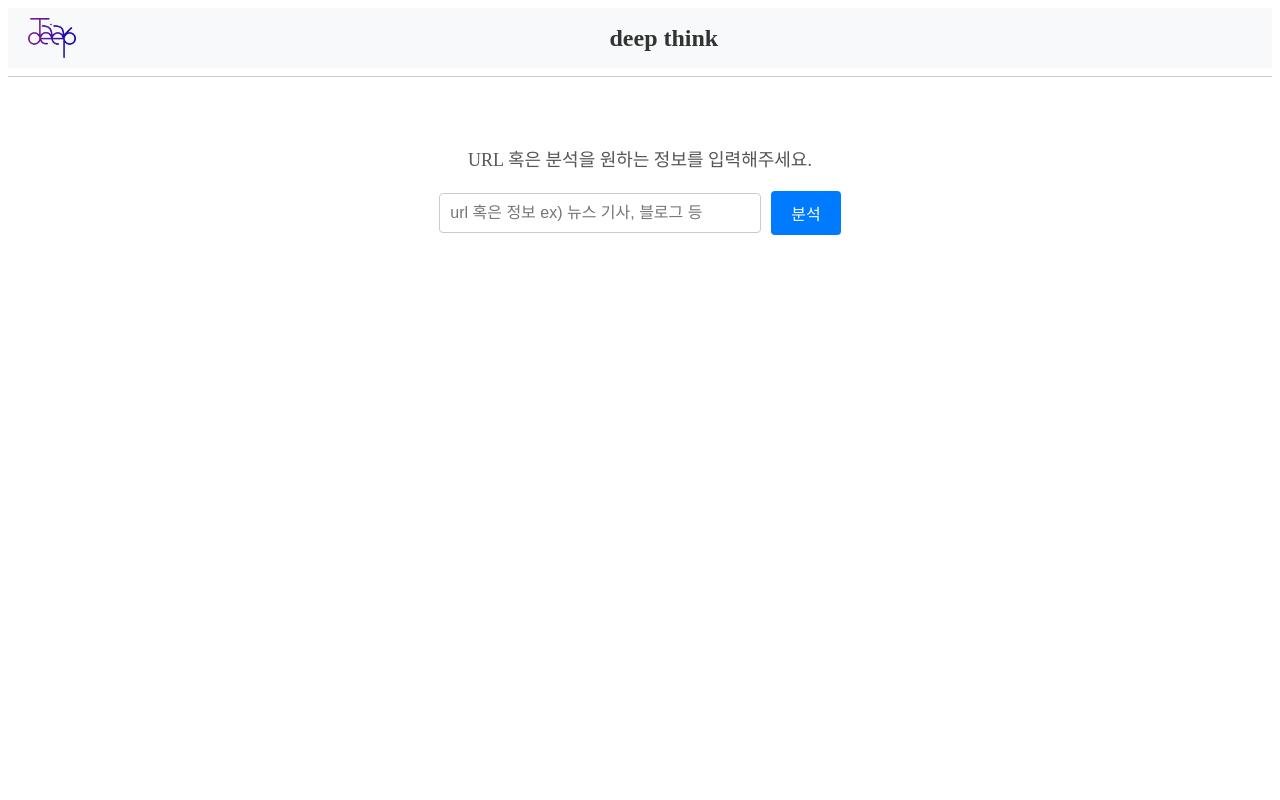
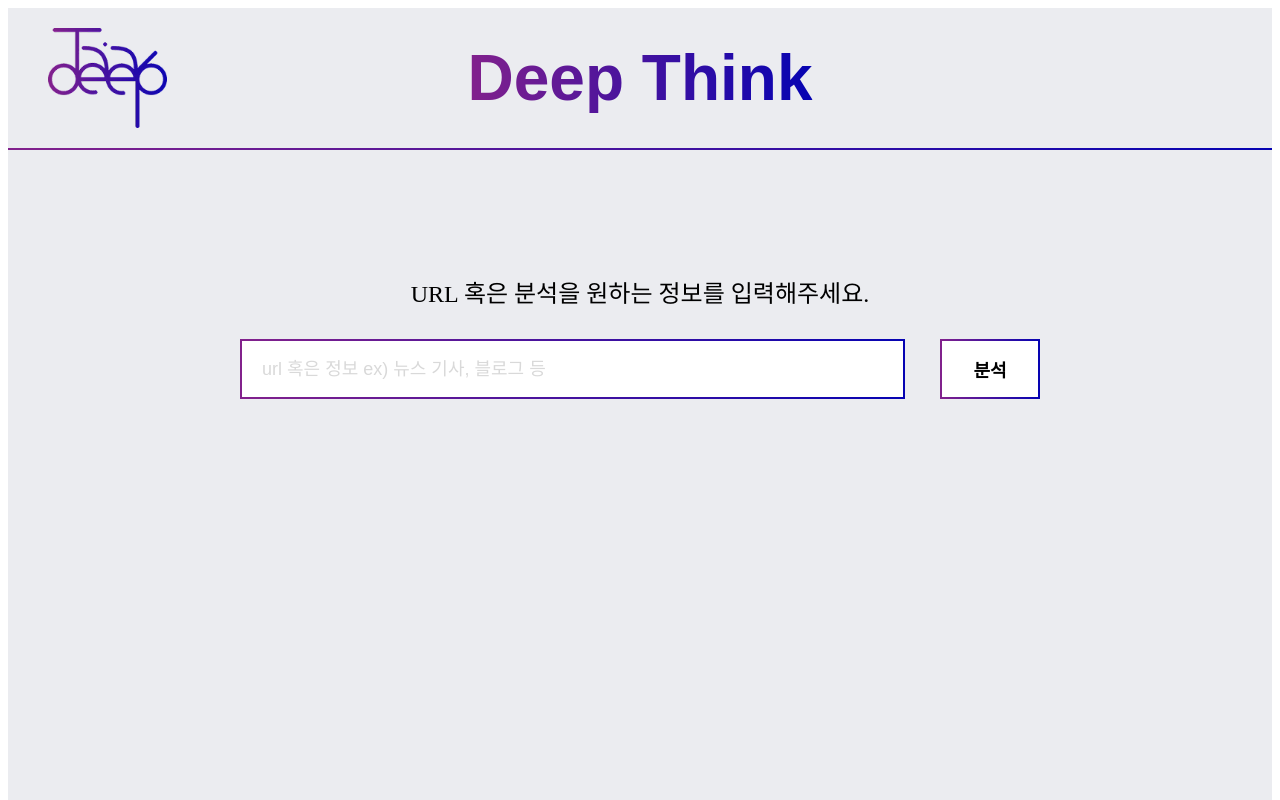
Before and after one commit to Deep-Think-Project/Client, a React (Create React App) app in the folder deepthink_client/: page / in a window 1280 px wide. Shown: the top 800 px of the page. Built offline with nearby package versions, Linux system fonts and the light colour scheme; no server answers.

Commit message:
Complete MainPage Design

```diff
--- a/deepthink_client/src/components/Header.js
+++ b/deepthink_client/src/components/Header.js
@@ -7,7 +7,7 @@ function Header() {
     <>
       <div className="header-container">
         <img src={logo} alt="logo" className="logo" />
-        <div className="service-name">deep think</div>
+        <div className="service-name">Deep Think</div>
       </div>
       <hr />
     </>
--- a/deepthink_client/src/styles/Header.css
+++ b/deepthink_client/src/styles/Header.css
@@ -1,25 +1,69 @@
+/* 헤더 컨테이너 스타일 */
 .header-container {
-    display: flex;           /* flexbox로 요소를 가로로 배치 */
-    align-items: center;     /* 수직 가운데 정렬 */
-    padding: 10px 20px;      /* 상하 10px, 좌우 20px 여백 */
-    background-color: #f8f9fa; /* 연한 회색 배경 */
+    display: flex; /* 내부 요소를 가로로 배치 */
+    align-items: center; /* 세로 중앙 정렬 */
+    justify-content: space-between; /* 좌우 정렬: 로고는 왼쪽, 버튼은 오른쪽 */
+    padding: 20px 40px; /* 내부 여백 설정 */
+    background-color: #ebecf0; /* 배경색 설정 */
+    position: relative; /* 내부 절대 위치 요소 배치를 위한 기준 설정 */
+}
+
+/* 로고 스타일 */
+.logo {
+    height: 100px; /* 로고 높이 설정 */
+    width: auto; /* 비율 유지하며 크기 조정 */
+}
+
+/* 서비스 이름 스타일 (가운데 정렬) */
+.service-name {
+    position: absolute; /* 부모 요소(.header-container) 기준으로 위치 지정 */
+    left: 50%; /* 왼쪽 기준으로 50% 이동 */
+    transform: translateX(-50%); /* 자신의 절반만큼 왼쪽으로 이동하여 정확한 중앙 정렬 */
+    font-size: 64px; /* 글자 크기 설정 */
+    font-weight: bold; /* 글자 두께 설정 */
+    font-family: Arial, sans-serif; /* 폰트 설정 */
+
+    /* 텍스트에 그라디언트 효과 적용 */
+    background: linear-gradient(to right, #82218c, #0603b2);
+    -webkit-background-clip: text;
+    -webkit-text-fill-color: transparent;
+    background-clip: text;
+    color: transparent; /* 일반 텍스트 색상을 투명으로 설정 */
+}
+
+/* 구분선(hr) 스타일 */
+hr {
+    border: none; /* 기본 테두리 제거 */
+    height: 2px; /* 선의 높이 설정 */
+    background: linear-gradient(to right, #82218c, #0603b2); /* 선에 그라디언트 적용 */
+    margin: 0; /* 기본 마진 제거 */
+}
+
+/* 📱 태블릿 (768px 이하) */
+@media (max-width: 768px) {
+    .header-container {
+        padding: 15px 20px; /* 패딩 크기 줄이기 */
     }
 
     .logo {
-    margin-right: auto;      /* 로고를 왼쪽에 고정 */
-    height: 40px;            /* 로고 높이 */
+        height: 50px; /* 로고 크기 줄이기 */
     }
 
     .service-name {
-    flex: 1;                 /* 남은 공간을 차지해 가운데 정렬 */
-    text-align: center;      /* 텍스트 가운데 정렬 */
-    font-size: 24px;         /* 폰트 크기 */
-    font-weight: bold;       /* 굵은 폰트 */
-    color: #333;             /* 진한 회색 텍스트 */
+        font-size: 36px; /* 서비스 이름 글자 크기 줄이기 */
+        margin-left: 20px; /* 여백 감소 */
+    }
 }
 
-  hr {
-    width: 100%;             /* 전체 너비 */
-    border: 0;               /* 기본 테두리 제거 */
-    border-top: 1px solid #ccc; /* 위쪽에 1px 회색 선 */
+/* 📱 모바일 (480px 이하) */
+@media (max-width: 480px) {
+    .header-container {
+        flex-direction: column; /* 세로 정렬로 변경 */
+        align-items: flex-start; /* 왼쪽 정렬 */
     }
+
+    .service-name {
+        margin-left: 0; /* 좌측 여백 제거 */
+        margin-top: 10px; /* 위쪽 여백 추가 */
+    }
+}
--- a/deepthink_client/src/styles/SearchBar.css
+++ b/deepthink_client/src/styles/SearchBar.css
@@ -1,40 +1,123 @@
+/* 메인 콘텐츠 영역 스타일 */
 .main-content {
-    display: flex;           /* flexbox로 요소 배치 */
-    flex-direction: column;  /* 세로 방향 배치 */
-    align-items: center;     /* 수평 가운데 정렬 */
-    margin-top: 50px;        /* 상단 여백 */
+    display: flex; /* 내부 요소를 플렉스 박스로 배치 */
+    flex-direction: column; /* 요소를 세로 방향으로 정렬 */
+    align-items: center; /* 가운데 정렬 */
+    padding: 100px 20px; /* 상단과 하단에 여백 추가 */
+    background-color: #ebecf0; /* 배경색 설정 */
+    min-height: calc(100vh - 120px); /* 화면 높이에서 헤더(예상 높이 120px)를 제외한 최소 높이 설정 */
+}
+
+/* 안내 문구 스타일 */
+.instruction {
+    font-size: 24px; /* 글자 크기 */
+    font-weight: 500; /* 글자 두께 */
+    color: #000000; /* 글자 색상 */
+    margin-bottom: 30px; /* 아래쪽 여백 추가 */
+    text-align: center; /* 텍스트 가운데 정렬 */
+}
+
+/* 검색 입력창과 버튼을 감싸는 컨테이너 스타일 */
+.search-container {
+    display: flex; /* 입력창과 버튼을 가로로 배치 */
+    width: 100%; /* 가로폭 최대 */
+    max-width: 800px; /* 최대 가로폭 제한 */
+    margin: 0 auto; /* 가운데 정렬 */
+    gap: 35px; /* 입력창과 버튼 사이 간격 */
+}
+
+/* 검색 입력창 스타일 */
+.search-container input {
+    flex: 1; /* 가변적인 너비 조정 (버튼을 제외한 나머지 공간 차지) */
+    height: 60px; /* 입력창 높이 */
+    padding: 0 20px; /* 좌우 패딩 추가 */
+    font-size: 18px; /* 글자 크기 */
+    border: 2px solid transparent; /* 기본 테두리 투명 */
+    /* border-radius: 4px; /* 모서리 둥글게 */
+    outline: none; /* 포커스 시 기본 외곽선 제거 */
+
+    /* 테두리에 그라디언트 효과 추가 */
+    background-color: #ffffff;
+    background-image: linear-gradient(#ffffff, #ffffff),
+                      linear-gradient(to right, #82218c, #0603b2);
+    background-origin: border-box;
+    background-clip: padding-box, border-box;
+}
+
+/* 검색 입력창 placeholder 스타일 */
+.search-container input::placeholder {
+    color: #d9d9d9; /* 연한 회색 텍스트 */
+}
+
+/* 검색 버튼 스타일 */
+.search-container button {
+    width: 100px; /* 버튼 너비 */
+    height: 60px; /* 버튼 높이 */
+    background-color: #ffffff; /* 버튼 배경색 */
+    color: #000000; /* 글자 색상 */
+    font-size: 18px; /* 글자 크기 */
+    font-weight: bold; /* 글자 두께 */
+    border: 2px solid transparent; /* 기본 테두리 투명 */
+    /* border-radius: 4px; /* 모서리 둥글게 */
+    cursor: pointer; /* 마우스 올릴 때 커서 변경 */
+    transition: background-color 0.3s; /* 배경색 변경 시 부드럽게 전환 */
+
+    /* 테두리에 그라디언트 효과 추가 */
+    background-image: linear-gradient(#ffffff, #ffffff),
+                      linear-gradient(to right, #82218c, #0603b2);
+    background-origin: border-box;
+    background-clip: padding-box, border-box;
+}
+
+/* 검색 버튼에 마우스를 올렸을 때 스타일 */
+.search-container button:hover {
+    background-image: linear-gradient(rgba(255, 255, 255, 0.9), rgba(255, 255, 255, 0.9)),
+                      linear-gradient(to right, #82218c, #0603b2);
+}
+
+/* 📱 태블릿 (768px 이하) */
+@media (max-width: 768px) {
+    .main-content {
+        padding: 60px 20px; /* 패딩 크기 줄이기 */
     }
 
     .instruction {
-    font-size: 18px;         /* 폰트 크기 */
-    color: #555;             /* 중간 회색 텍스트 */
-    margin-bottom: 20px;     /* 아래 여백 */
+        font-size: 20px; /* 안내 문구 크기 줄이기 */
+        margin-bottom: 20px; /* 여백 감소 */
+    }
+
+    .search-container input,
+    .search-container button {
+        height: 50px; /* 입력창과 버튼 높이 줄이기 */
+        font-size: 16px; /* 글자 크기 줄이기 */
+    }
+
+    .search-container button {
+        width: 80px; /* 버튼 너비 줄이기 */
+    }
+}
+
+/* 📱 모바일 (480px 이하) */
+@media (max-width: 480px) {
+    .instruction {
+        font-size: 18px; /* 안내 문구 크기 줄이기 */
     }
 
     .search-container {
-    display: flex;           /* flexbox로 검색창과 버튼 가로 배치 */
-    align-items: center;     /* 수직 가운데 정렬 */
+        flex-direction: column; /* 입력창과 버튼을 세로 배치 */
     }
 
-  input {
-    padding: 10px;           /* 내부 여백 */
-    width: 300px;            /* 너비 */
-    border: 1px solid #ccc;  /* 1px 회색 테두리 */
-    border-radius: 4px;      /* 모서리 둥글게 */
-    margin-right: 10px;      /* 오른쪽 여백 */
-    font-size: 16px;         /* 폰트 크기 */
+    .search-container input {
+        margin-bottom: 0; /* 입력창 아래 여백 제거 */
     }
 
-  button {
-    padding: 10px 20px;      /* 내부 여백 */
-    background-color: #007bff; /* 파란색 배경 */
-    color: white;            /* 흰색 텍스트 */
-    border: none;            /* 테두리 제거 */
-    border-radius: 4px;      /* 모서리 둥글게 */
-    cursor: pointer;         /* 마우스 커서 포인터 */
-    font-size: 16px;         /* 폰트 크기 */
+    .search-container button {
+        width: 100%; /* 버튼 너비 100%로 변경하여 입력창과 동일한 크기 */
+    }
 }
 
-  button:hover {
-    background-color: #0056b3; /* 호버 시 진한 파란색 */
+/* 버튼과 입력창의 높이를 동일하게 유지하기 위해 box-sizing 속성 추가 */
+.search-container input,
+.search-container button {
+    box-sizing: border-box; /* 패딩과 보더를 포함한 크기 계산 */
 }
```
Lines whose indentation alone changed are shown as unchanged.
